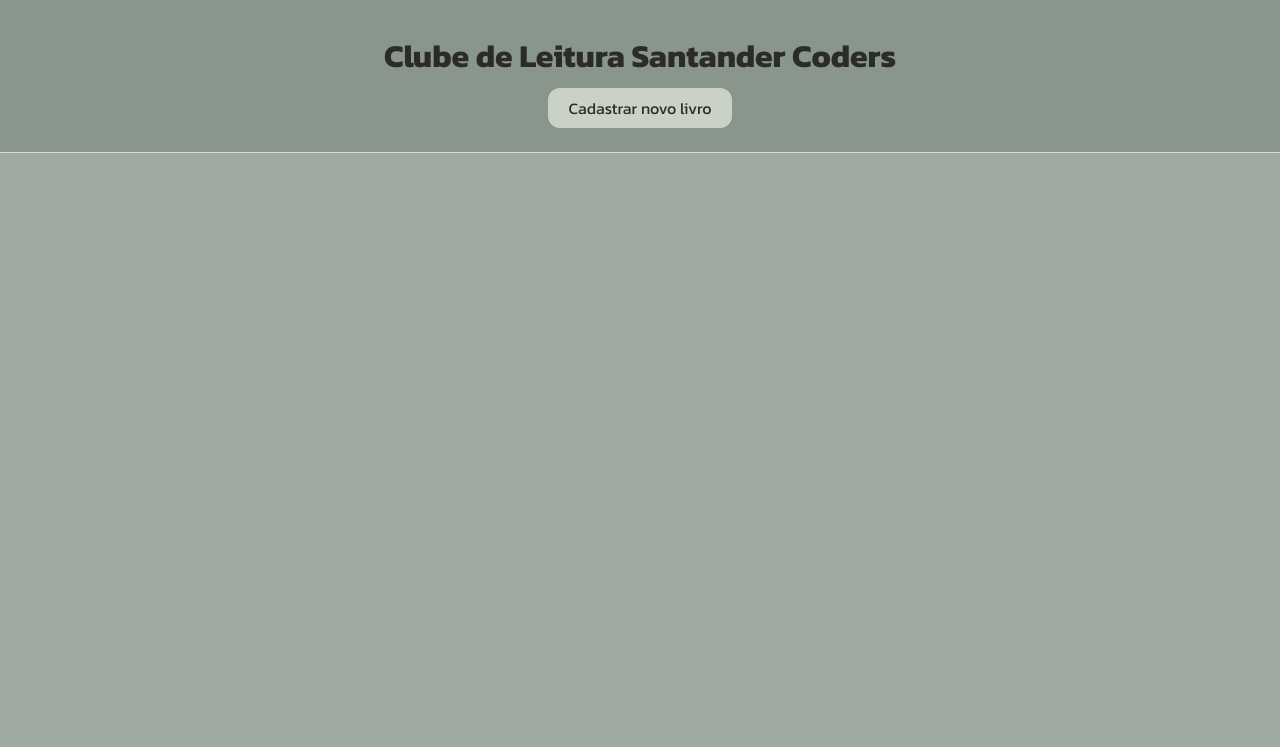
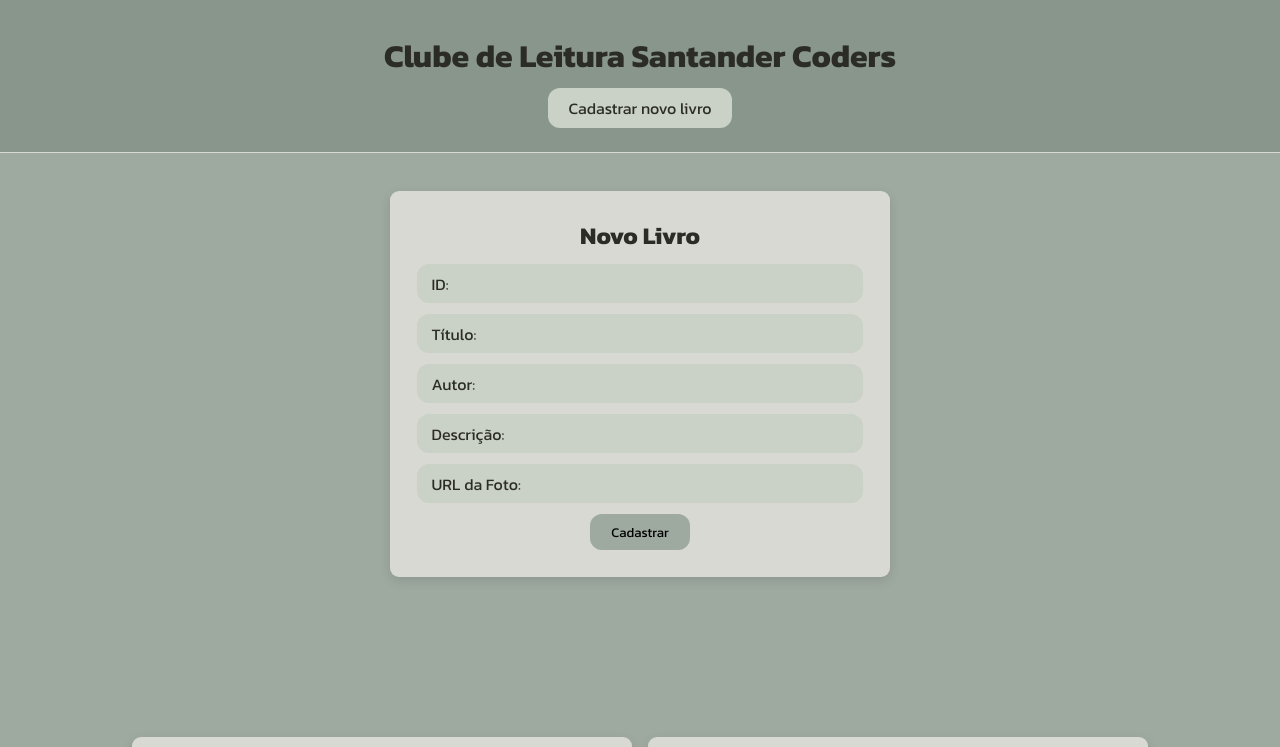
Before and after one commit to MariliaPinheiroAlves/bibliotecaAda, an Angular app: page / in a window 1280 px wide. Shown: the top 747 px of the page. Built offline with nearby package versions, Linux system fonts and the light colour scheme; grey boxes are pictures that could not be loaded.

Commit message:
excluindo router-outlet

```diff
--- a/src/app/app.component.html
+++ b/src/app/app.component.html
@@ -1,8 +1,7 @@
 <app-header></app-header>
 <div class="container">
-    <!-- <app-form></app-form> -->
-    <!-- <app-livro [livros]="livros"></app-livro> -->
-    <router-outlet></router-outlet>
+    <app-form></app-form>
+    <app-livro [livros]="livros"></app-livro>
 </div>
 
 <app-footer></app-footer>
```
